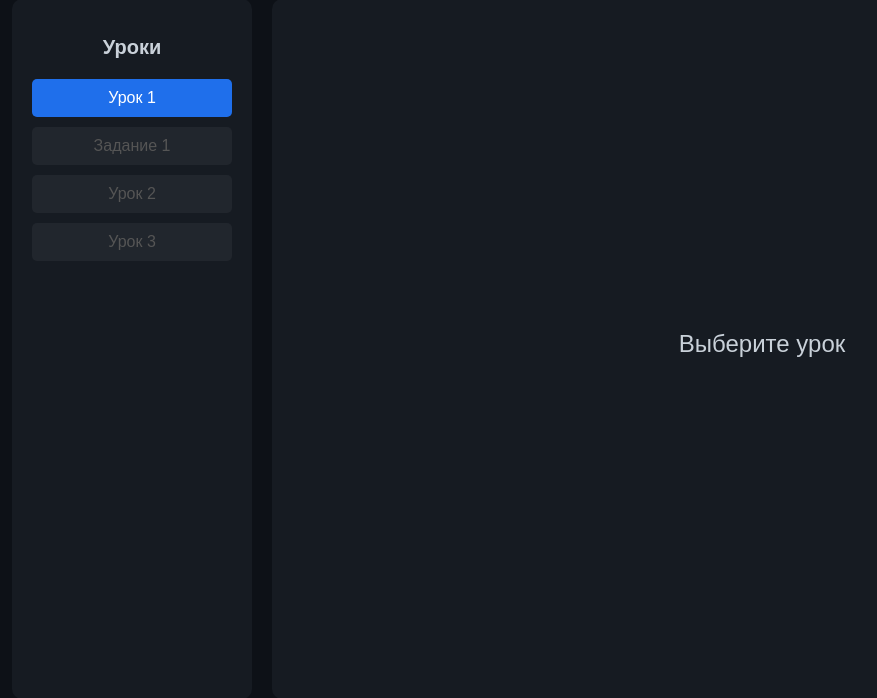
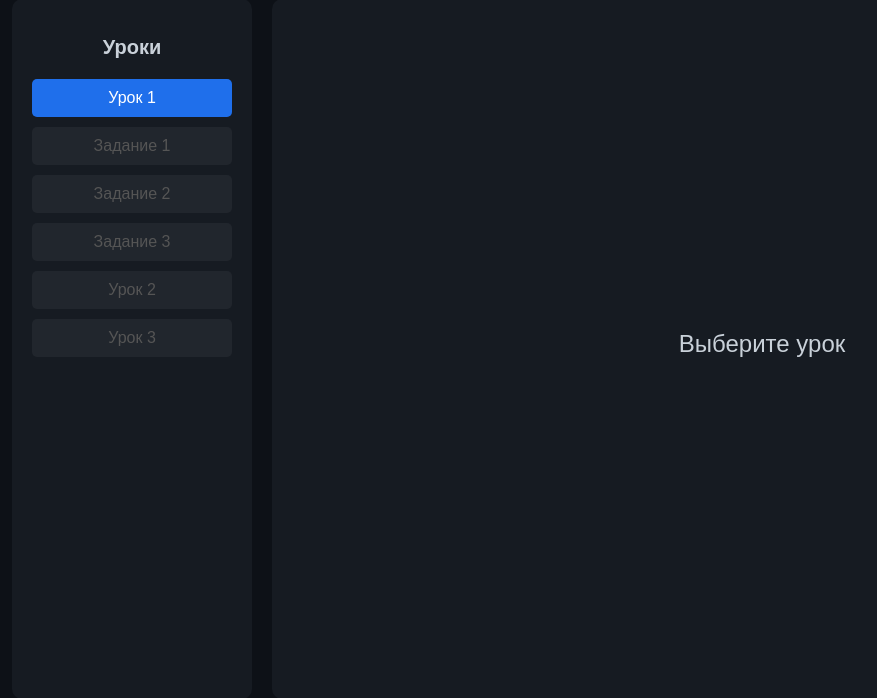
Before and after one commit to PyTrack337/pytrack, a Django app: page /main/ in a window 1280 px wide. Shown: the part 81-779 px from the top of the page, without its empty margins (8-885 px from the left). Run offline with Django 4.2, Linux system fonts and the light colour scheme.

Commit message:
newlessons

```diff
--- a/PyTrack/learning/templates/learning/main.html
+++ b/PyTrack/learning/templates/learning/main.html
@@ -25,6 +25,8 @@
             <h2>Уроки</h2>
             <button class="lesson-button active" data-lesson="lesson1">Урок 1</button>
             <button class="lesson-button locked" data-practice="practice1" disabled>Задание 1</button>
+            <button class="lesson-button locked" data-practice="practice2" disabled>Задание 2</button>
+            <button class="lesson-button locked" data-practice="practice3" disabled>Задание 3</button>
             <button class="lesson-button locked" data-lesson="lesson2" disabled>Урок 2</button>
             <button class="lesson-button locked" data-lesson="lesson3" disabled>Урок 3</button>
         </aside>
--- a/PyTrack/learning/templates/learning/support.html
+++ b/PyTrack/learning/templates/learning/support.html
@@ -25,7 +25,7 @@
 
         <ul class="support-list">
             <li><strong>Email:</strong> al3fil4@gmail.com</li>
-            <li><strong>Telegram:</strong> <a href="https://web.telegram.org/k/#@whoreisyourname" target="_blank">@whoreisyourname</a></li>
+            <li><strong>Telegram:</strong> <a href="https://web.telegram.org/k/#@whenyouwakeup" target="_blank">@whenyouwakeup</a></li>
             <li><strong>Рабочее время:</strong> Пн–Пт, с 9:00 до 18:00</li>
         </ul>
     </div>
```
